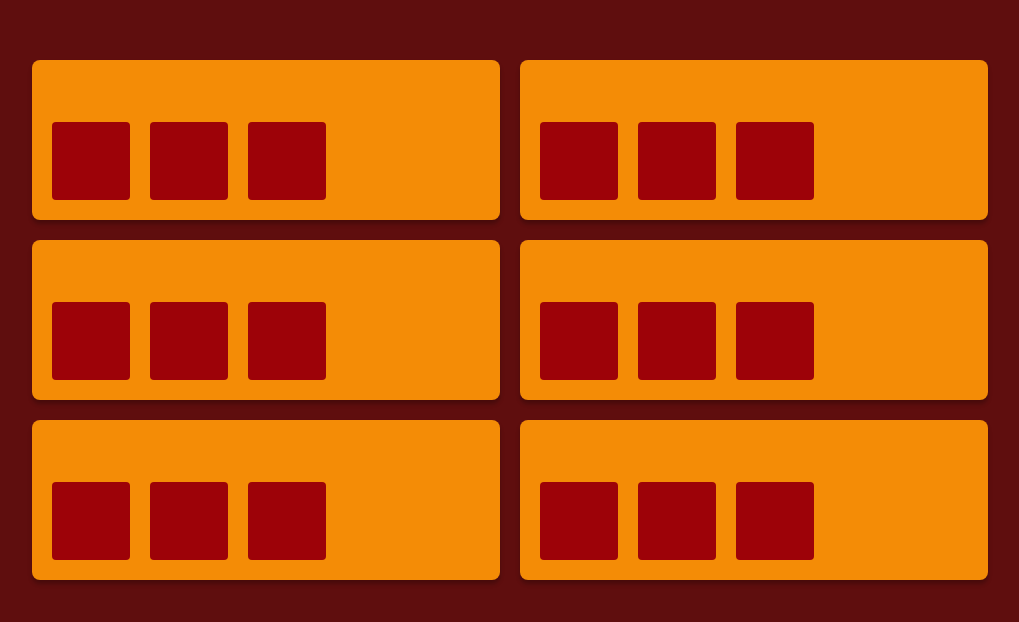
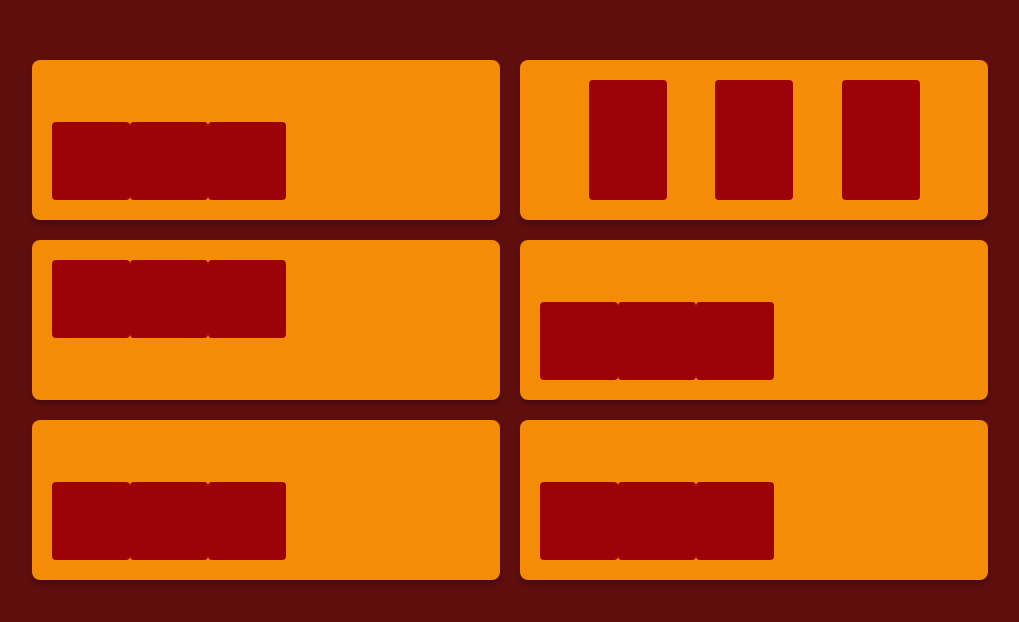
Before and after one commit to AumDigital/Flexbox-Project, a website: page index.html in a window 1280 px wide. Shown: the part 208-830 px from the top of the page, without its empty margins (130-1149 px from the left). Drawn offline with Linux system fonts and the light colour scheme.

Commit message:
Added class seperation

```diff
--- a/index.html
+++ b/index.html
@@ -17,33 +17,33 @@
         </div>
 
         <div class="container-card2">
-            <div class="container-square"></div>
-            <div class="container-square"></div>
-            <div class="container-square"></div>
+            <div class="container-square2"></div>
+            <div class="container-square2"></div>
+            <div class="container-square2"></div>
         </div>
 
         <div class="container-card3">
-            <div class="container-square"></div>
-            <div class="container-square"></div>
-            <div class="container-square"></div>
+            <div class="container-square3"></div>
+            <div class="container-square3"></div>
+            <div class="container-square3"></div>
         </div>
 
         <div class="container-card4">
-            <div class="container-square"></div>
-            <div class="container-square"></div>
-            <div class="container-square"></div>
+            <div class="container-square4"></div>
+            <div class="container-square4"></div>
+            <div class="container-square4"></div>
         </div>
 
         <div class="container-card5">
-            <div class="container-square"></div>
-            <div class="container-square"></div>
-            <div class="container-square"></div>
+            <div class="container-square5"></div>
+            <div class="container-square5"></div>
+            <div class="container-square5"></div>
         </div>
 
         <div class="container-card6">
-            <div class="container-square"></div>
-            <div class="container-square"></div>
-            <div class="container-square"></div>
+            <div class="container-square6"></div>
+            <div class="container-square6"></div>
+            <div class="container-square6"></div>
         </div>
     </div>
 
--- a/styles/index.css
+++ b/styles/index.css
@@ -15,6 +15,8 @@ body {
     align-content: center;
 }
 
+
+
 .container-card {
     height: 160px;
     width: 468px;
@@ -22,9 +24,12 @@ body {
     box-shadow: 0px 4px 4px rgba(0, 0, 0, 0.25);
     border-radius: 8px;
     display: flex;
+    box-sizing: border-box;
+    padding: 20px;
     margin-right: 20px;
     margin-bottom: 20px;
     align-items: flex-end;
+
 
 }
 
@@ -34,10 +39,9 @@ body {
     background-color: #9D0208;
     border-radius: 4px;
     display: flex;
-    margin-left: 20px;
-    margin-bottom: 20px;
 
 }
+
 
 .container-card2 {
     height: 160px;
@@ -46,8 +50,23 @@ body {
     box-shadow: 0px 4px 4px rgba(0, 0, 0, 0.25);
     border-radius: 8px;
     display: flex;
-    align-items: flex-end;
+    box-sizing: border-box;
+    padding: 20px;
+    justify-content: space-evenly;
+    align-items: stretch;
+
+
 }
+
+.container-square2 {
+    min-height: 78px;
+    min-width: 78px;
+    background-color: #9D0208;
+    border-radius: 4px;
+    display: flex;
+
+}
+
 
 .container-card3 {
     height: 160px;
@@ -56,9 +75,20 @@ body {
     box-shadow: 0px 4px 4px rgba(0, 0, 0, 0.25);
     border-radius: 8px;
     display: flex;
+    box-sizing: border-box;
+    padding: 20px;
     margin-right: 20px;
     margin-bottom: 20px;
-    align-items: flex-end;
+
+}
+
+.container-square3 {
+    height: 78px;
+    width: 78px;
+    background-color: #9D0208;
+    border-radius: 4px;
+    display: flex;
+
 }
 
 .container-card4 {
@@ -68,7 +98,18 @@ body {
     box-shadow: 0px 4px 4px rgba(0, 0, 0, 0.25);
     border-radius: 8px;
     display: flex;
+    box-sizing: border-box;
+    padding: 20px;
     align-items: flex-end;
+}
+
+.container-square4 {
+    height: 78px;
+    width: 78px;
+    background-color: #9D0208;
+    border-radius: 4px;
+    display: flex;
+
 }
 
 .container-card5 {
@@ -78,8 +119,19 @@ body {
     box-shadow: 0px 4px 4px rgba(0, 0, 0, 0.25);
     border-radius: 8px;
     display: flex;
+    box-sizing: border-box;
+    padding: 20px;
     margin-right: 20px;
     align-items: flex-end;
+}
+
+.container-square5 {
+    height: 78px;
+    width: 78px;
+    background-color: #9D0208;
+    border-radius: 4px;
+    display: flex;
+
 }
 
 .container-card6 {
@@ -89,5 +141,16 @@ body {
     box-shadow: 0px 4px 4px rgba(0, 0, 0, 0.25);
     border-radius: 8px;
     display: flex;
+    box-sizing: border-box;
+    padding: 20px;
     align-items: flex-end;
 }
+
+.container-square6 {
+    height: 78px;
+    width: 78px;
+    background-color: #9D0208;
+    border-radius: 4px;
+    display: flex;
+
+}
```
